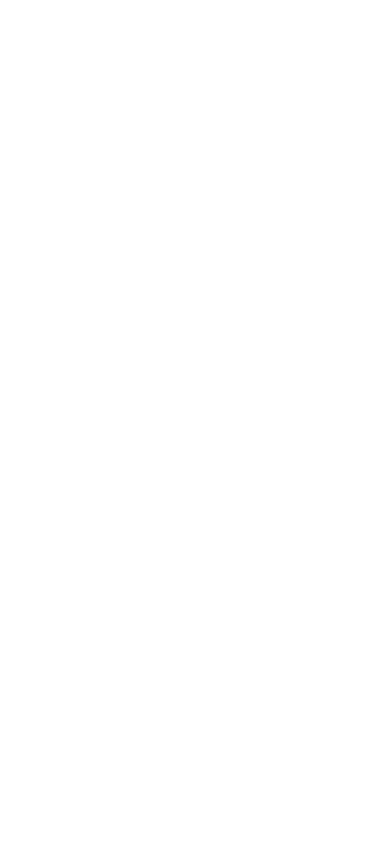
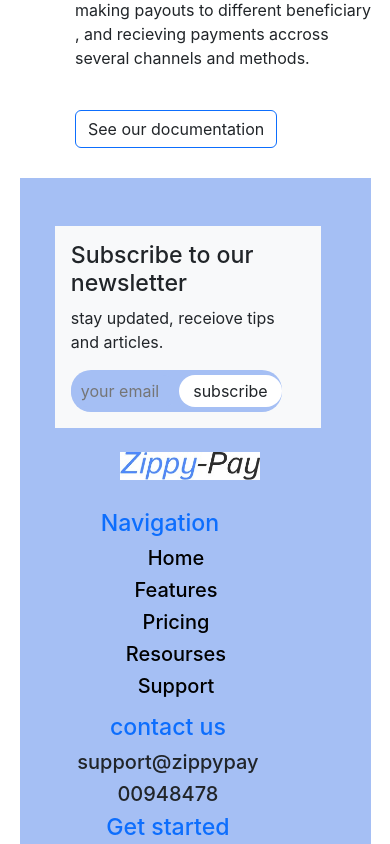
Before and after one commit to ytoyin67/zippy-pay, a React (Create React App) app: page / in a window 390 px wide. Shown: the part 2056-2900 px from the top of the page. Before the commit the page ends 2013 px from the top, so only its background shows below. Built offline with nearby package versions, Linux system fonts and the light colour scheme.

Commit message:
landing page

```diff
--- a/src/App.css
+++ b/src/App.css
@@ -111,19 +111,84 @@
 
 }
 
+.service-2{
+  align-self: center;
+  width: 80%;
+}
+
 .grid{
   display: grid;
   grid-template-columns: 1fr 2fr;
+
 }
 
-.video{
+.service-grid{
+  display: grid;
+  grid-template-columns: 1fr 1fr;
+  gap: 30px;
+}
 
-}
 
 .api{
   margin-left: 40px;
   width: 40%;
 }
+
+/* Footer */
+
+.grid-footer{
+  display: grid;
+  grid-template-columns: repeat(2, 1fr);
+  justify-content: center;
+  align-items: center;
+  /* width: 90%; */
+  margin-top: 90px auto 0 auto;
+  padding-bottom: 50px;
+  padding-left: 40px;
+}
+
+.footer-flex{
+  display: flex;
+  gap: 30px;
+  padding: 30px 40px 0 0;
+  /* justify-content: space-between; */
+}
+
+.footer{
+background-color: #a5bff4;
+/* width: 100vw; */
+}
+.subscribe{
+  background-color: #a5bff4;
+  width: 60%;
+  display: flex;
+  padding: 5px 0 5px;
+  border-radius: 20px;
+
+}
+.sub-width{
+  width: 50%;
+}
+
+.subscribe button{
+  background-color: white;
+  border-radius: 25px;
+  padding: 3px 13px;
+}
+
+.subscribe input{
+  width: 60%;
+  background-color: #a5bff4;
+  border: none;
+  border-radius: 20px;
+  padding-left: 10px;
+}
+
+
+
+
+
+
 
 
 
@@ -217,6 +282,51 @@
   .grid{
     grid-template-columns: 1fr;
   }
+
+  .service-grid{
+    grid-template-columns: 1fr;
+  }
+
+
+
+
+  .grid-footer{
+    display: grid;
+    grid-template-columns: 1fr;
+
+    width: 90%;
+
+    padding-bottom: 50px;
+    padding-left: 20px;
+    margin-top: 30px;
+  }
+
+  .footer-flex{
+    display: block;
+
+
+    /* justify-content: space-between; */
+  }
+
+  .sub-width{
+    width: 90%;
+    margin: 0 auto;
+    padding-left: 25px;
+  }
+
+  .mobile-center{
+    text-align: center;
+    margin-bottom: 5px;
+  }
+
+  .subscribe{
+    background-color: #a5bff4;
+    width: 90%;
+    display: flex;
+    padding: 5px 0 5px;
+    border-radius: 20px;
+
+  }
 }
 
 
--- /dev/null
+++ b/src/components/Footer.jsx
@@ -0,0 +1,56 @@
+import React from 'react'
+import zippayWhite from '../images/zippyPayWhite.jpg'
+import {Link} from "react-router-dom"
+
+
+function Footer() {
+  return (
+    <div className='footer'>
+       <div className="grid-footer">
+         <div>
+           <div>
+            <div className='bg-light mt-5 sub-width p-3'>
+              <h3 >Subscribe to our newsletter</h3>
+              <p>stay updated, receiove tips and articles.
+              </p>
+              <div className='subscribe'>
+                <input type="text" placeholder='your email'/>
+                <button className='btn btn-default'>subscribe</button>
+              </div>
+            </div>
+              <img className='mt-4
+              ' src={zippayWhite} style={{width: '140px',marginLeft: '80px'}} alt="" />
+           </div>
+         </div>
+        <div className=' footer-flex'>
+               <div className='pe-3 mobile-center'>
+                  <h3 className='text-primary'>Navigation</h3>
+                  <ul>
+                      <li className='h5'> <Link to="/">Home</Link></li>
+                        <li className='h5'><Link to="/features">Features</Link></li>
+                        <li className='h5'><Link to="/pricing">Pricing</Link></li>
+                        <li className='h5'><Link to="/resoursces">Resourses</Link></li>
+                        <li className='h5'><Link to="/support">Support</Link></li>
+
+                  </ul>
+              </div>
+            <div className='px-4 mobile-center'>
+              <h3 className='text-primary'>contact us</h3>
+              <p className='h5'>support@zippypay</p>
+              <p className='h5'>00948478</p>
+            </div>
+            <div className='px-4 mobile-center'>
+              <h3 className='text-primary'>Get started</h3>
+              <p className='h5'><Link to="/signup">Sign up</Link></p>
+              <p className='h5'><Link to="/login">Log in</Link></p>
+
+            </div>
+
+
+         </div>
+       </div>
+    </div>
+  )
+}
+
+export default Footer
--- a/src/pages/Home.jsx
+++ b/src/pages/Home.jsx
@@ -1,5 +1,7 @@
 import React from 'react'
 import eclipse from '../images/Ellipse 2.png'
+import pizzyvideo from '../images/videopizzy.mp4'
+import Footer from '../components/Footer'
 
 
 function Home() {
@@ -34,17 +36,15 @@
       </div>
 
 
-      <div className='service my-5 py-5 grid'>
+      <div className='service my-5 py-5 service-grid'>
         <div className='my-3'>
            <div className='video'>
-             video to be inserted here
+             <video style={{width: '100%'}} src={pizzyvideo} controls></video>
            </div>
         </div>
 
-        <div class>
-          <div className=''>
+        <div className='service-2'>
 
-          </div>
            <h3 className='text-primary'>SERVICES</h3>
            <p className='h3'>collect payments seamlessly with zippy-pay App</p>
            <p>Improve customer experience and intention by allowing them to pay you using their preffered channel.Your customer can pay however they like as we offer different pay in method</p>
@@ -60,6 +60,7 @@
         <p>Our APIs give you access to all the resources you need to carry out seamless payment activities from our app, including creating and maintaining virtual accounts in available currencies, making payouts to different beneficiary , and recieving payments accross several channels and methods.</p>
         <button className="btn btn-default border-primary mt-4">See our documentation</button>
       </div>
+      <Footer />
     </div>
   )
 }
```
Also changed, not shown: 1 other file (tests, documents, lock files or other folders).
